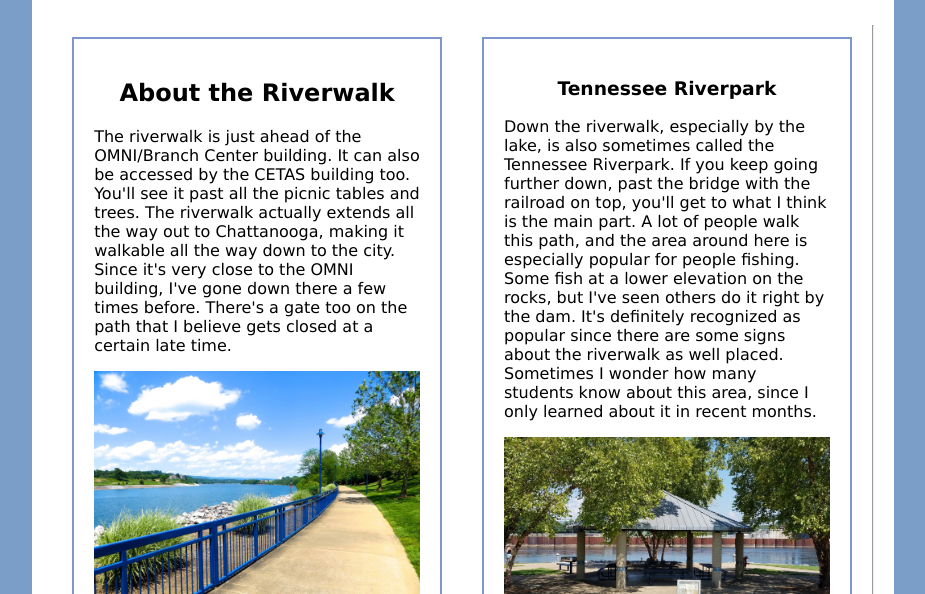
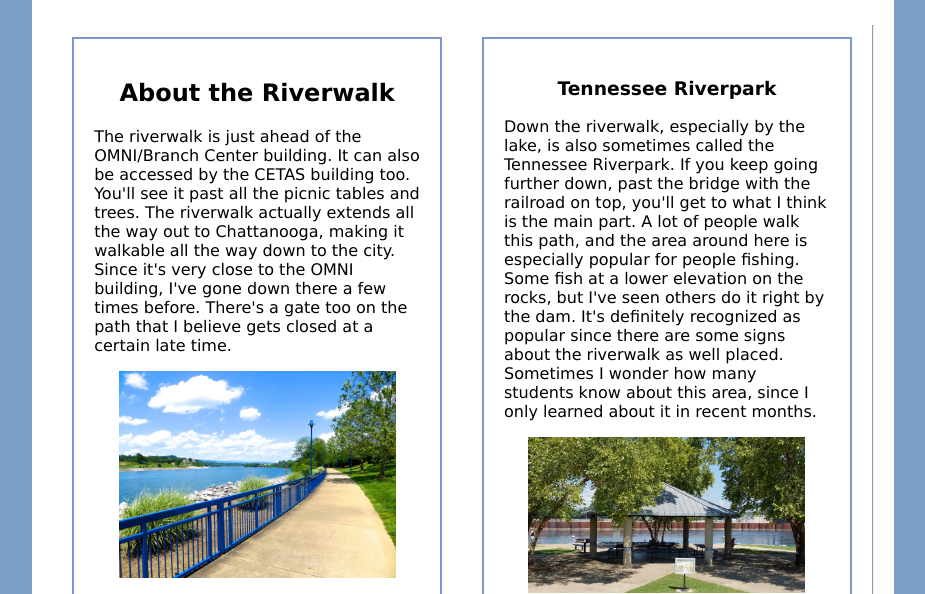
Before and after one commit to ds92139/citc1300, a plain HTML site: page advanced_css/riverwalk.html in a window 1280 px wide. Shown: the part 206-800 px from the top of the page, without its empty margins (177-1102 px from the left). Drawn offline with Linux system fonts and the light colour scheme.

Commit message:
Update riverwalk.html

```diff
--- a/advanced_css/riverwalk.html
+++ b/advanced_css/riverwalk.html
@@ -32,7 +32,7 @@
                     the OMNI building, I've gone down there a few times before. There's a gate too on the path that I believe
                     gets closed at a certain late time.
                 </p>
-                <img id="site-photo" src="images/IMG_2949.jpg" alt="">
+                <img class="site-photo" src="images/IMG_2949.jpg" alt="">
             </section>
 
             <aside id="col2">
@@ -45,7 +45,7 @@
                     since there are some signs about the riverwalk as well placed. Sometimes I wonder how many students know about this area,
                     since I only learned about it in recent months.
                 </p>
-                <img id="site-photo" src="images/riverpark.png" alt="">
+                <img class="site-photo" src="images/riverpark.png" alt="">
                 <hr>
                 <h3>Good Activities to Do Around the Riverpark:</h3>
                 <ul>
```
